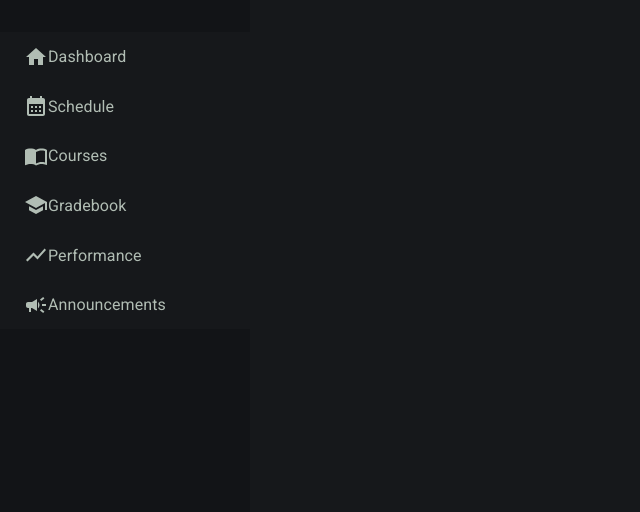
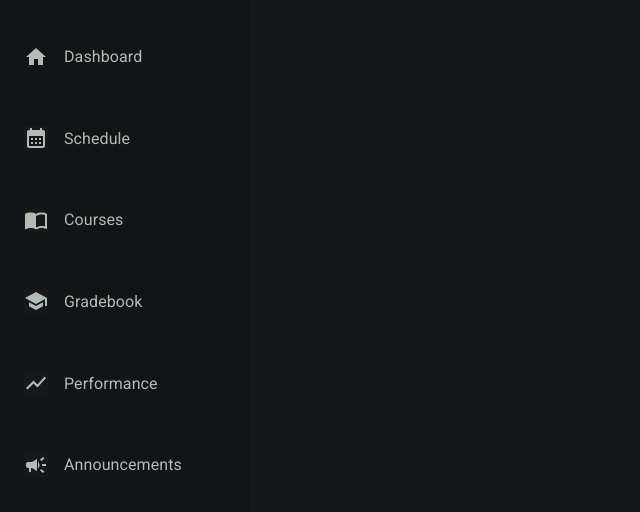
Before and after one commit to MarwanAshrafKhalil/MERN-studentPortal, a React (Vite) app in the folder client/: page / in a window 1280 px wide. Shown: the top 512 px of the page, without its empty margins (0-640 px from the left). Built offline with nearby package versions, Linux system fonts and the light colour scheme.

Commit message:
sidebar adj

```diff
--- a/client/src/_base.scss
+++ b/client/src/_base.scss
@@ -11,8 +11,8 @@ $breakpoint-medium: 1000px;
 $breakpoint-small: 600px;
 
 * {
-   margin: 0;
-   padding: 0;
+   margin: 0px;
+   padding: 0px;
    box-sizing: border-box;
 }
 
--- a/client/src/components/Sidebar/Sidebar.tsx
+++ b/client/src/components/Sidebar/Sidebar.tsx
@@ -15,7 +15,7 @@ function Sidebar() {
     <nav className="sidebar">
       <Link className="sidebar__link " to="/">
         <li>
-          <Home />
+          <Home className="sidebar__icon" />
           <p>Dashboard</p>
         </li>
       </Link>
--- a/client/src/components/Sidebar/_sidebar.scss
+++ b/client/src/components/Sidebar/_sidebar.scss
@@ -1,20 +1,33 @@
 @import "../../_base.scss";
 
-.sidebar{
-
+.sidebar {
   background: $black-secondary;
 
   display: flex;
   flex-direction: column;
 
   width: 250px;
-    height: 90vh;
+  height: 100vh;
   padding-top: 2rem;
+  padding-left: 0rem;
+  gap: 2rem;
   transition: transform 0.2s ease-in;
-
+  align-items: left;
+  overflow: hidden;
   position: sticky;
   top: 10vh;
   left: 0;
+
+  &__link {
+    align-items: center;
+    color: white;
+    gap: 2rem;
+    background: transparent;
+  }
+
+  &__icon {
+    background: transparent;
+  }
 
   @media (max-width: 768px) {
     /* Add your styles for smaller screens here */
@@ -22,37 +35,40 @@
 
   a {
     color: $text-color;
+
     text-decoration: none;
     &:hover {
       color: $text-color;
-
+      width: 250px;
+      left: 0%;
+      align-items: left;
     }
   }
 
-
-    li{
+  li {
     display: flex;
     align-items: center;
-
     padding: 0.6rem 1.5rem;
     margin: 0.2rem 0;
+    gap: 1rem;
     cursor: pointer;
-        // background-color: transparent;
+    background: transparent;
 
-
-        span {
-            margin-left: 1rem;
-            font-size: 14px;
-            font-weight: 500;
-            letter-spacing: 0.4px;
-            // background-color: transparent;
-
+    p {
+      background: transparent;
     }
 
+    // span {
+    //     margin-left: 1rem;
+    //     font-size: 14px;
+    //     font-weight: 500;
+    //     letter-spacing: 0.4px;
+    //     background-color: transparent;
 
-        &:hover{
+    // }
+
+    &:hover {
       background-color: $border-color;
-
     }
   }
 
@@ -65,17 +81,17 @@
   }
 }
 
-@media (max-width: $breakpoint-medium) {
-    .sidebar{
-        width: 90px;
+// @media (max-width: $breakpoint-medium) {
+//     .sidebar{
+//         width: 90px;
 
-        li {
-            justify-content: center;
-        }
+//         li {
+//             justify-content: center;
+//         }
 
-        span{
-            display: none;
-        }
-    }
+//         span{
+//             display: none;
+//         }
+//     }
 
-}
+// }
```
Lines whose indentation alone changed are shown as unchanged.
